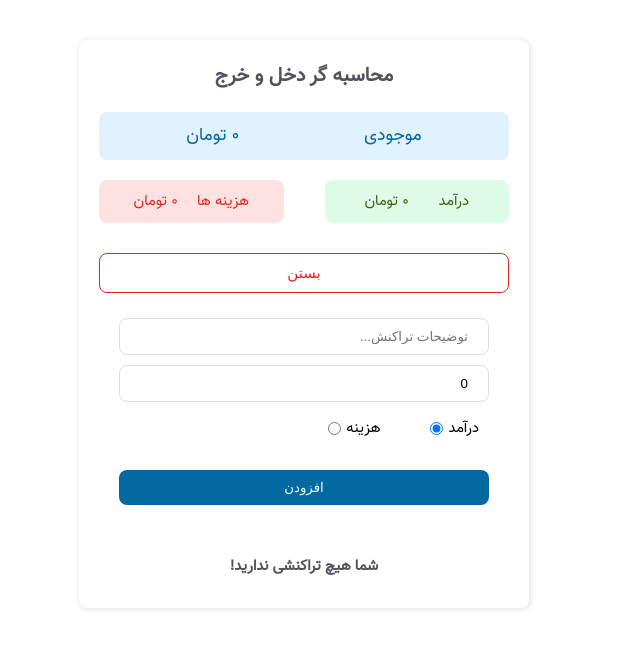
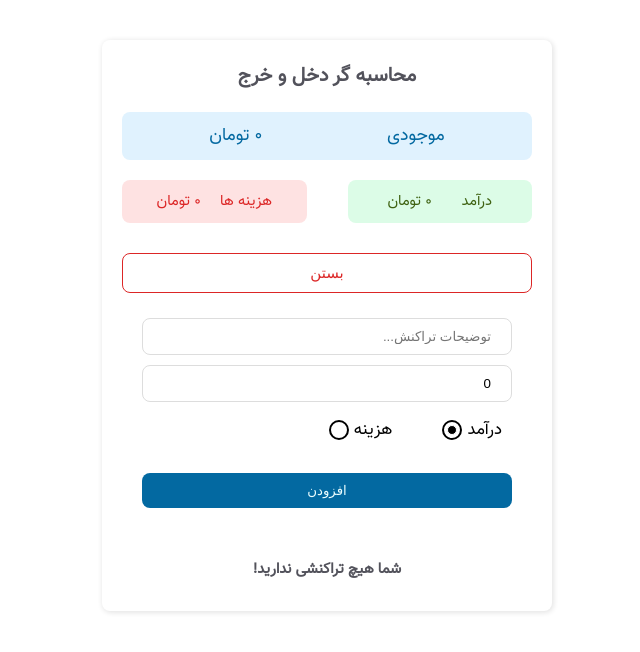
Before and after one commit to tasadophi/ExpenseTracker, a React (Create React App) app: page / in a window 1280 px wide. Both pictures are taken after a click on the button "افزودن تراکنش". Shown: the top 652 px of the page, without its empty margins (545-1185 px from the left). Built offline with nearby package versions, Linux system fonts and the light colour scheme.

Commit message:
new radio buttons added

```diff
--- a/src/components/ExpenseForm/ExpenseForm.js
+++ b/src/components/ExpenseForm/ExpenseForm.js
@@ -19,10 +19,15 @@ const ExpenseForm = ({ editId }) => {
     : "مبلغ تراکنش به تومان";
   const btnText = editId ? "ویرایش" : "افزودن";
 
-  const setTransactionInfo = (e, property) =>
+  const setTransactionInfo = (e, property) => {
+    const value = e.currentTarget.dataset.value
+      ? e.currentTarget.dataset.value
+      : e.target.value;
+    console.log(value);
     setTransaction((prev) => {
-      return { ...prev, [property]: e.target.value };
+      return { ...prev, [property]: value };
     });
+  };
 
   const addHandler = (e) => {
     e.preventDefault();
@@ -52,27 +57,29 @@ const ExpenseForm = ({ editId }) => {
         placeholder={amountPlaceholder}
       ></input>
       <div className={styles.radios}>
-        <div className={styles.radio}>
-          <label htmlFor="income">درآمد</label>
-          <input
-            id="income"
-            type="radio"
-            value="income"
-            name="type"
-            checked={transaction.type === "income" && true}
-            onChange={(e) => setTransactionInfo(e, "type")}
-          ></input>
+        <div
+          data-value="income"
+          onClick={(e) => setTransactionInfo(e, "type")}
+          className={`${styles.radio} ${
+            transaction.type === "income" ? styles.active : ""
+          }`}
+        >
+          <span className={styles.radioLabel}>درآمد</span>
+          <span className={styles.radioCircle}>
+            <span className={styles.inner}></span>
+          </span>
         </div>
-        <div className={styles.radio}>
-          <label htmlFor="expense">هزینه</label>
-          <input
-            id="expense"
-            type="radio"
-            value="expense"
-            name="type"
-            checked={transaction.type === "expense" && true}
-            onChange={(e) => setTransactionInfo(e, "type")}
-          ></input>
+        <div
+          data-value="expense"
+          onClick={(e) => setTransactionInfo(e, "type")}
+          className={`${styles.radio} ${
+            transaction.type === "expense" ? styles.active : ""
+          }`}
+        >
+          <span className={styles.radioLabel}>هزینه</span>
+          <span className={styles.radioCircle}>
+            <span className={styles.inner}></span>
+          </span>
         </div>
       </div>
       <button className={`${styles.btn}`}>{btnText}</button>
--- a/src/components/ExpenseForm/ExpenseForm.module.css
+++ b/src/components/ExpenseForm/ExpenseForm.module.css
@@ -25,10 +25,38 @@ form {
 .radio {
   display: flex;
   align-items: center;
+  cursor: pointer;
 }
 
-.radio label {
-  margin-left: 0.5rem;
+.radioLabel {
+  font-size: 1.7rem;
+  user-select: none;
+}
+
+.radio .radioCircle {
+  width: 2rem;
+  height: 2rem;
+  border-radius: 100%;
+  display: flex;
+  justify-content: center;
+  align-items: center;
+  border: 2px solid #000;
+  margin-right: 0.5rem;
+}
+
+.inner {
+  display: block;
+  width: 1rem;
+  height: 1rem;
+  border-radius: 100%;
+  border: 1px solid #fff;
+  background-color: #000;
+  opacity: 0;
+  transition: all 0.3s;
+}
+
+.active .inner {
+  opacity: 1;
 }
 
 .btn {
```
